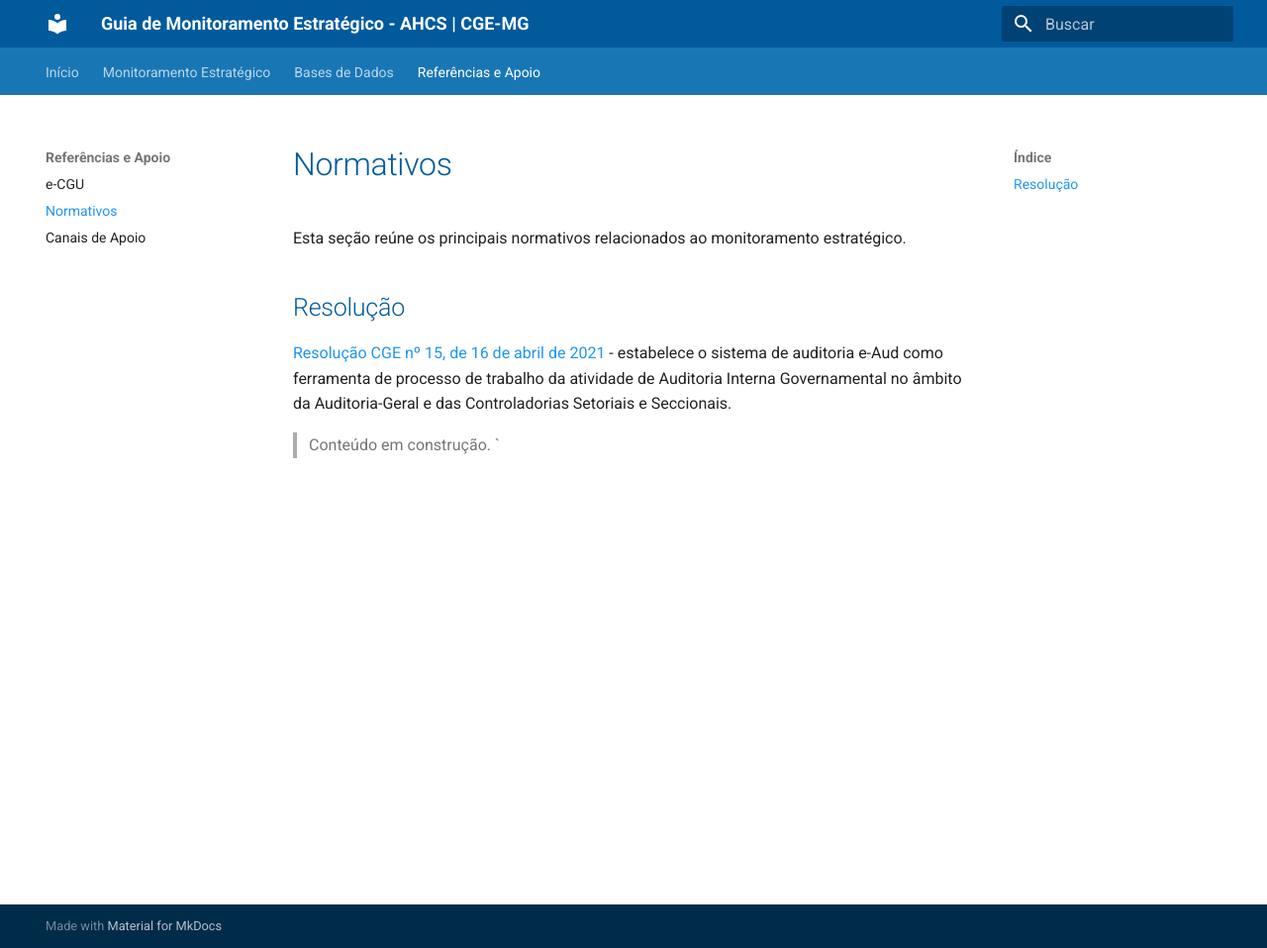
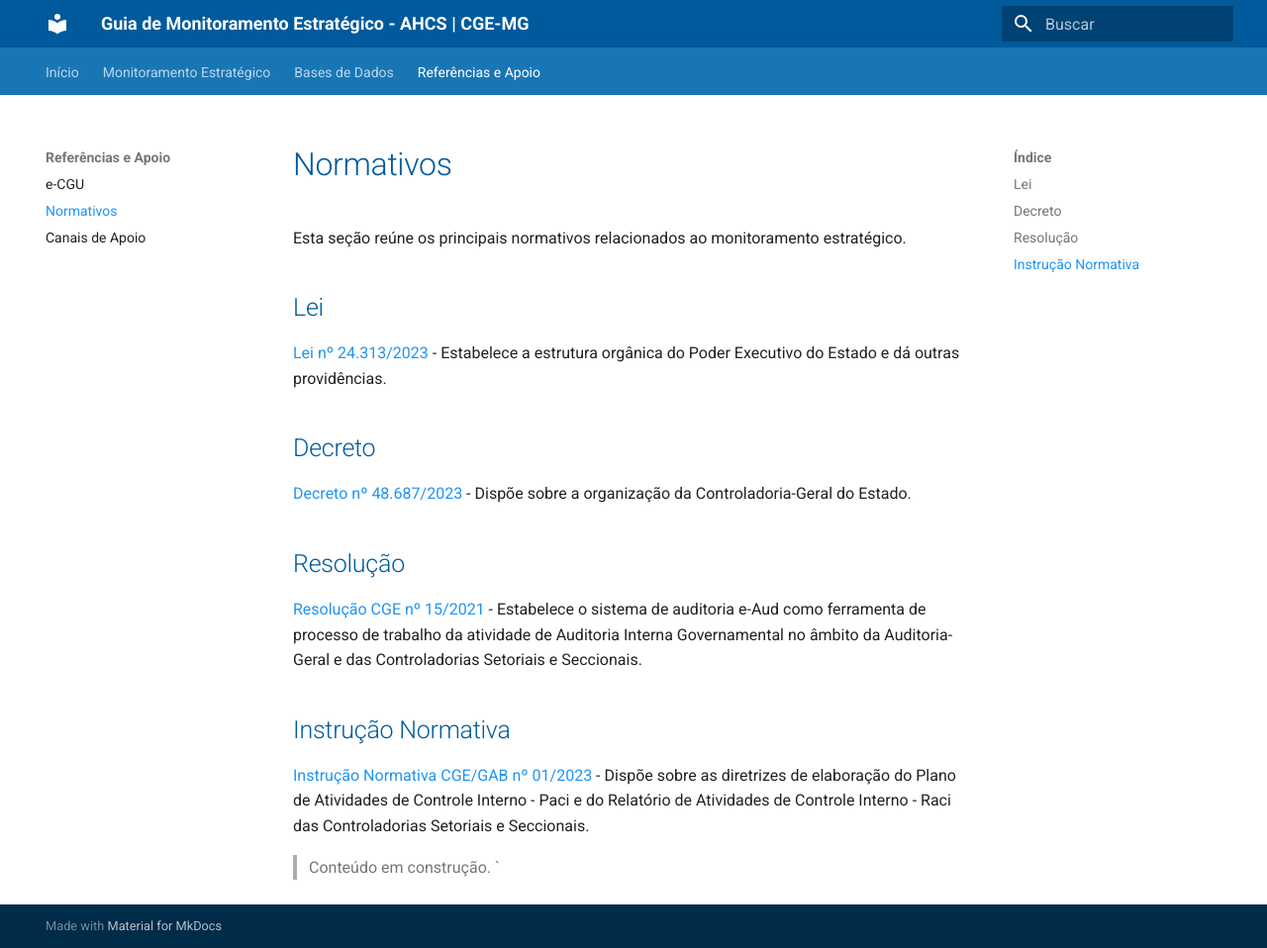
Before and after one commit to CGEMG-AHCS/guia-monitoramento-estrategico, an MkDocs documentation site: the page built from docs/referencias/normativos.md, in a window 1280 px wide and 958 px high. Shown: the whole window at 99% size. Built offline with MkDocs 1.6.1 and Material for MkDocs 9.7.7, drawn with Linux system fonts in a browser that asks for light colours.

Commit message:
Update normativos.md

```diff
--- a/docs/referencias/normativos.md
+++ b/docs/referencias/normativos.md
@@ -2,10 +2,21 @@
 
 Esta seção reúne os principais normativos relacionados ao monitoramento estratégico.
 
+## Lei
+
+[Lei nº 24.313/2023](https://www.almg.gov.br/legislacao-mineira/texto/LEI/24313/2023/?cons=1) - Estabelece a estrutura orgânica do Poder Executivo do Estado e dá outras providências.
+
+## Decreto
+
+[Decreto nº 48.687/2023](https://www.almg.gov.br/legislacao-mineira/texto/DEC/48687/2023/?cons=1) - Dispõe sobre a organização da Controladoria-Geral do Estado.
+
 ## Resolução
 
-[Resolução CGE nº 15, de 16 de abril de 2021](https://www.pesquisalegislativa.mg.gov.br/LegislacaoCompleta.aspx?cod=195373&marc=) - estabelece o sistema de auditoria e-Aud como ferramenta de processo de trabalho da atividade de Auditoria Interna Governamental no âmbito da Auditoria-Geral e das Controladorias Setoriais e Seccionais.
+[Resolução CGE nº 15/2021](https://www.pesquisalegislativa.mg.gov.br/LegislacaoCompleta.aspx?cod=195373&marc=) - Estabelece o sistema de auditoria e-Aud como ferramenta de processo de trabalho da atividade de Auditoria Interna Governamental no âmbito da Auditoria-Geral e das Controladorias Setoriais e Seccionais.
 
+## Instrução Normativa
+
+[Instrução Normativa CGE/GAB nº 01/2023](https://www.pesquisalegislativa.mg.gov.br/LegislacaoCompleta.aspx?cod=207385&marc=) - Dispõe sobre as diretrizes de elaboração do Plano de Atividades de Controle Interno - Paci e do Relatório de Atividades de Controle Interno - Raci das Controladorias Setoriais e Seccionais.
 
 > Conteúdo em construção.
 `
```
